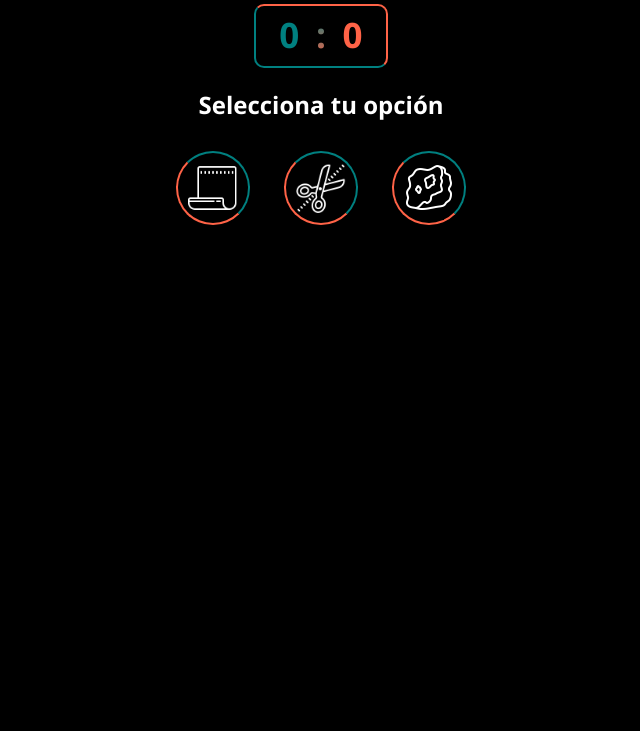
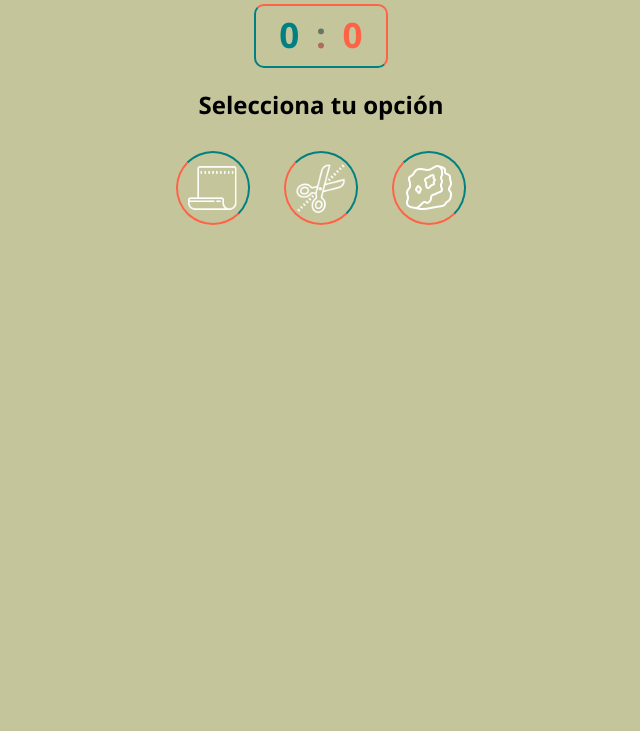
Before and after one commit to klasinky/RockPaperScissors, a plain HTML site: page index.html in a window 1280 px wide. Shown: the part 69-800 px from the top of the page, without its empty margins (319-959 px from the left). Drawn offline with Linux system fonts and the light colour scheme.

Commit message:
The color was modified and the test.txt file was deleted

```diff
--- a/style.css
+++ b/style.css
@@ -1,6 +1,6 @@
 body {
-  background-color: black;
-  color: white;
+  background-color: rgb(197, 197, 156);
+  color: black;
   font-family: "Segoe UI", Tahoma, Geneva, Verdana, sans-serif;
 }
 header {
@@ -74,7 +74,7 @@ header {
 .choice:hover:not(.win):not(.lose):not(.draw) {
   cursor: pointer;
   transition: 0.4s ease-in;
-  background-color: #404245;
+  background-color: rgb(156, 156, 141);
   transform: rotate(360deg);
 }
 
```
Also changed, not shown: test.txt (deleted).
